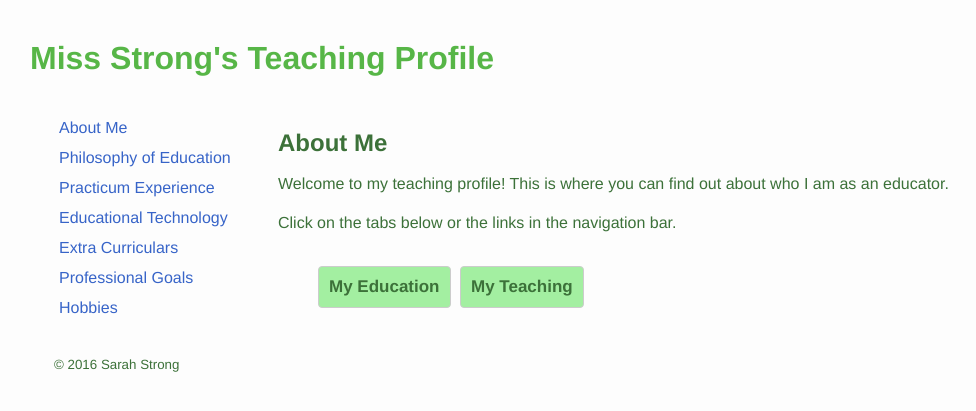
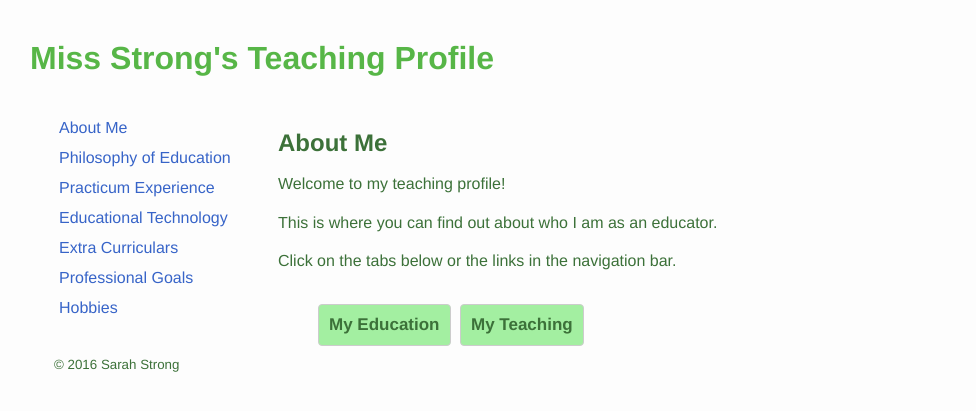
Before and after one commit to sarahstrong314/sarahstrong.ca, a Jekyll site: the page built from index.html, in a window 1280 px wide. Shown: the top 411 px of the page, without its empty margins (26-1002 px from the left). Built offline with Jekyll 4.4.1, drawn with Linux system fonts in a browser that asks for light colours; nearby versions of some CDN libraries; library files that are not in the unit come from our copies; Markdown is read by kramdown in place of the engine named in the settings.

Commit message:
Updated homepage

```diff
--- a/index.html
+++ b/index.html
@@ -7,7 +7,8 @@
 
   <div class="introduction">
     <h2 class="prepend-title">About Me</h2>
-    <p>Welcome to my teaching profile! This is where you can find out about who I am as an educator.</p>
+    <p>Welcome to my teaching profile!</p>
+    <p>This is where you can find out about who I am as an educator.</p>
     <p>Click on the tabs below or the links in the navigation bar.</p>
 
     <ul class="tabs">
```
